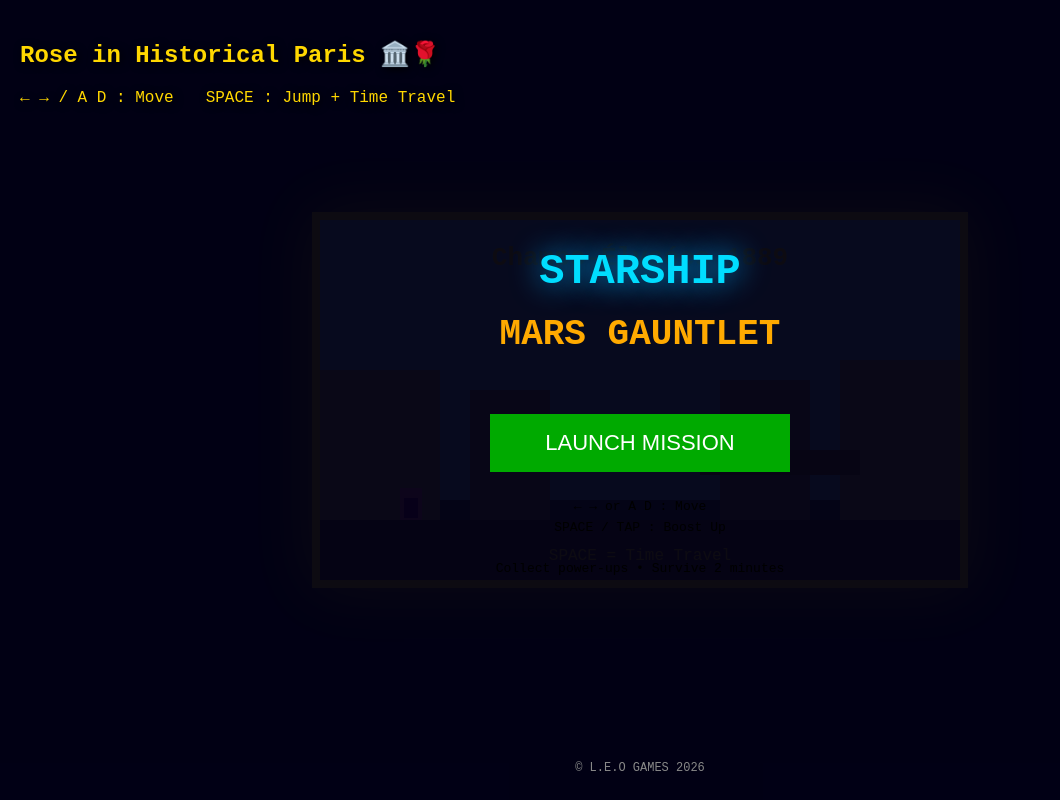
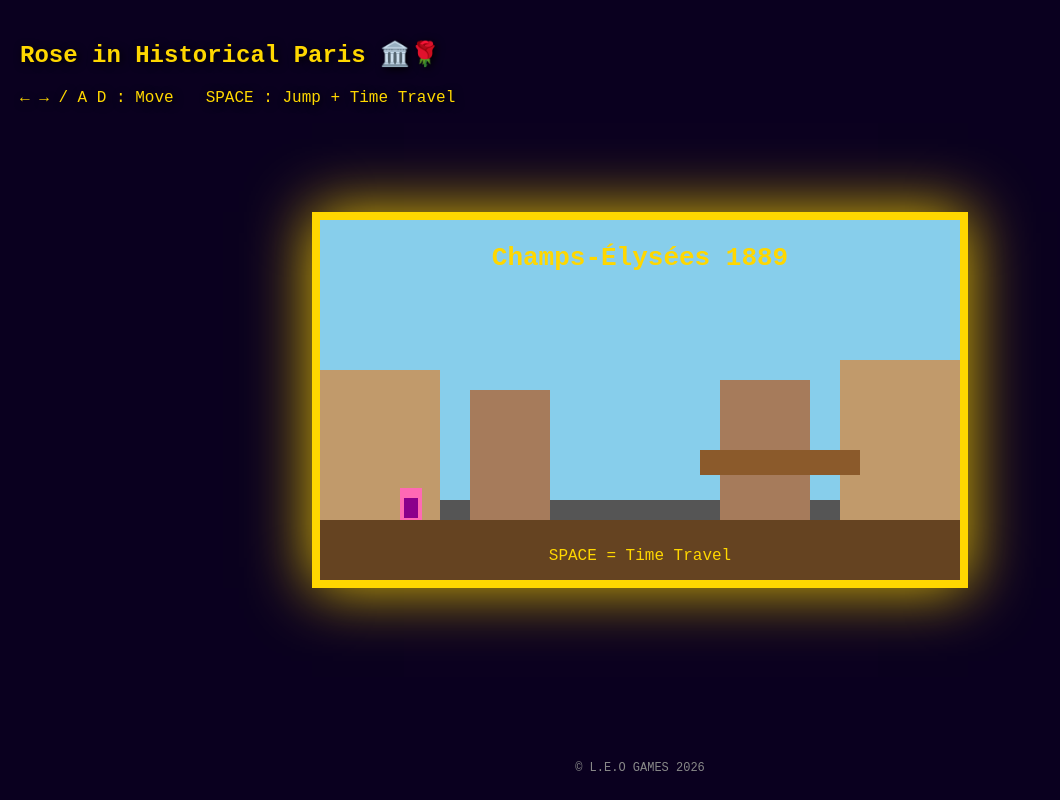
Before and after one commit to rleo0069-del/Rose-in-paris, a plain HTML site: page index.html in a window 1280 px wide. Shown: the whole page, without its empty margins (0-1060 px from the left). Drawn offline with Linux system fonts and the light colour scheme.

Commit message:
Remove start screen from index.html
Removed the start screen section from the HTML.

```diff
--- a/index.html
+++ b/index.html
@@ -178,18 +178,6 @@
     </script>
 </body>
 </html>
-        <!-- Start Screen -->
-        <div id="start-screen" style="position:absolute; top:0; left:0; width:100%; height:100%; background:rgba(0,0,20,0.95); display:flex; flex-direction:column; justify-content:center; align-items:center; text-align:center;">
-            <h1 style="font-size:42px; color:#00ddff; text-shadow:0 0 30px #00aaff;">STARSHIP</h1>
-            <h1 style="font-size:36px; color:#ffaa00; margin-top:-10px;">MARS GAUNTLET</h1>
-
-            <button id="start-btn" style="margin-top:35px; padding:16px 55px; font-size:22px; background:#00aa00; color:white; border:none; cursor:pointer;">LAUNCH MISSION</button>
-
-            <div style="margin-top:25px; font-size:13px; line-height:1.6;">
-                ← → or A D : Move<br>
-                SPACE / TAP : Boost Up<br><br>
-                Collect power-ups • Survive 2 minutes
-            </div>
 
             <!-- L.E.O GAMES + Copyright -->
             <div style="position:absolute; bottom:25px; font-size:12px; color:#888888;">
```
